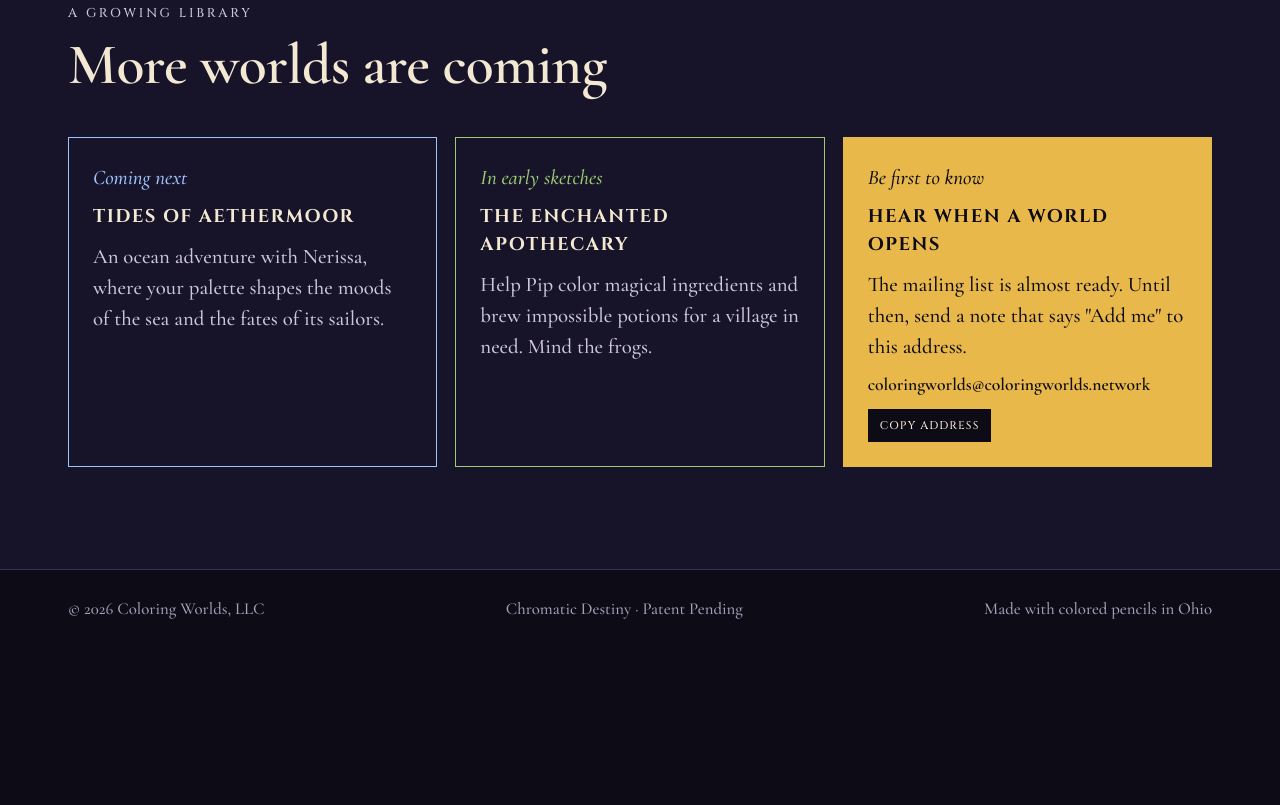
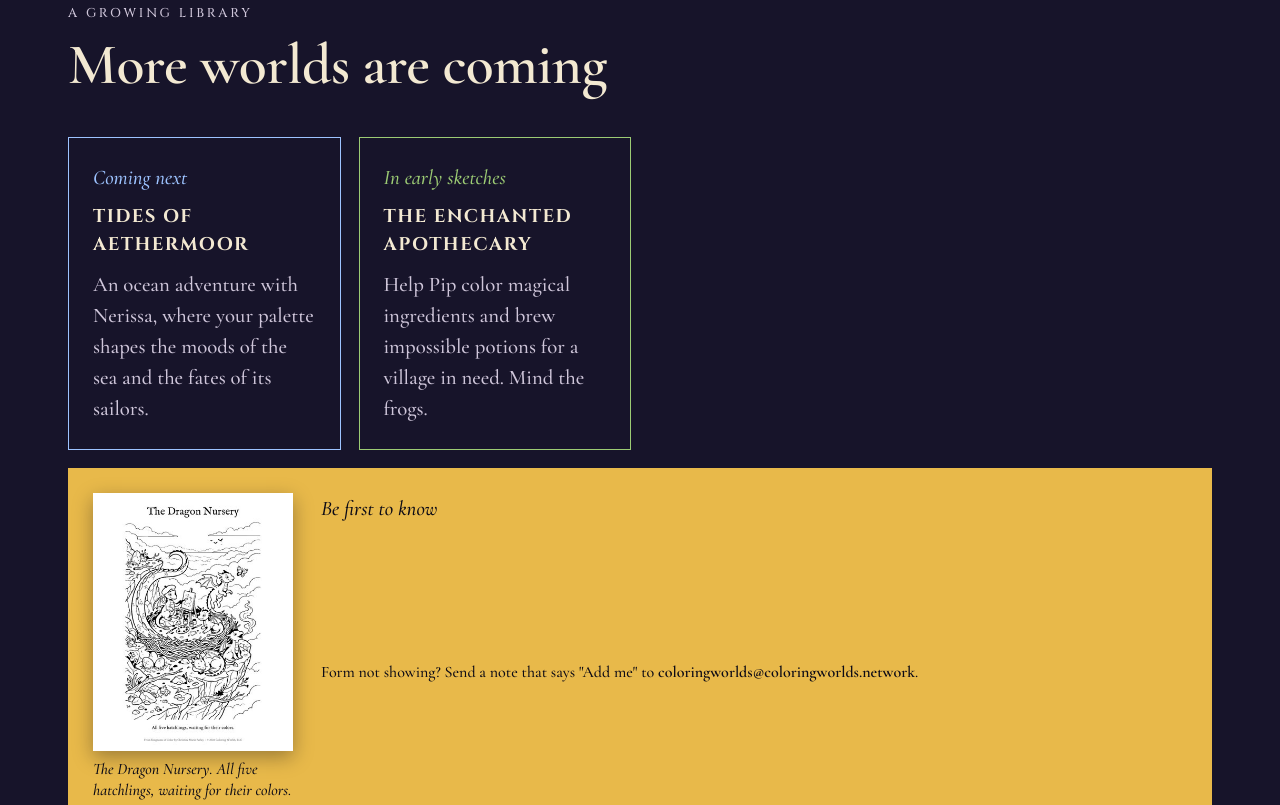
Before and after one commit to christinengalloway/Coloringworlds-site, a plain HTML site: page index.html in a window 1280 px wide. Shown: the part 4620-5425 px from the top of the page. Before the commit the page ends 5275 px from the top, so only its background shows below. Drawn offline with nearby package versions, Linux system fonts and the light colour scheme; animation ran at ten frames a second.

Commit message:
Add reader-list signup form and free Dragon Nursery page
Replaces the "send Add me" join card with the MailerLite embedded form
and a picture of the free page, adds /free/dragon-nursery.pdf for the
welcome email, and points the nav and book buttons at the form.

Co-Authored-By: Claude Opus 5.5 <noreply@anthropic.com>

```diff
--- a/index.html
+++ b/index.html
@@ -143,9 +143,15 @@ section.bay { border-top: 1px solid var(--rule); padding-block: clamp(56px, 8vw,
 .world p { color: var(--muted); }
 .world.join { background: var(--gold); color: var(--night); border-color: var(--gold); }
 .world.join p, .world.join .stg { color: var(--night); }
-.addr { display: flex; flex-wrap: wrap; gap: 10px; align-items: center; }
-.addr code { font-family: var(--body); font-size: 1.1rem; font-weight: 600; user-select: all; word-break: break-all; }
-.copy-btn { font-family: var(--display); font-size: .7rem; letter-spacing: .1em; padding: 9px 12px; background: var(--night); color: var(--ink); border: 0; cursor: pointer; }
+.world.join { grid-column: 1 / -1; grid-template-columns: minmax(0, 200px) minmax(0, 1fr); gap: 22px 28px; align-items: start; scroll-margin-top: 80px; }
+.join .freepage { display: grid; gap: 8px; margin: 0; }
+.join .freepage img { width: 100%; height: auto; display: block; box-shadow: 0 6px 18px rgba(13, 11, 22, .35); }
+.join .freepage figcaption { font-style: italic; font-size: 1rem; line-height: 1.3; }
+.join .signup { display: grid; gap: 8px; min-width: 0; }
+.join .signup .ml-embedded { min-height: 120px; }
+.join .alt { font-size: 1rem; }
+.join .alt b { font-weight: 600; word-break: break-all; }
+@media (max-width: 620px) { .world.join { grid-template-columns: minmax(0, 1fr); } .join .freepage { max-width: 220px; } }
 footer { border-top: 1px solid var(--rule); color: var(--dim); font-size: 1.05rem; }
 footer .wrap { padding-block: 26px 34px; display: flex; flex-wrap: wrap; gap: 8px 26px; justify-content: space-between; }
 .dock { position: fixed; right: max(14px, env(safe-area-inset-right, 0px)); bottom: calc(14px + env(safe-area-inset-bottom, 0px)); z-index: 25; display: flex; gap: 8px; }
@@ -156,13 +162,22 @@ footer .wrap { padding-block: 26px 34px; display: flex; flex-wrap: wrap; gap: 8p
 #fx { position: fixed; inset: 0; width: 100%; height: 100%; pointer-events: none; z-index: 30; }
 @media (prefers-reduced-motion: reduce) { html { scroll-behavior: auto; } .window .tint { transition: none; } }
 </style>
+<!-- MailerLite Universal -->
+<script>
+  (function(w,d,e,u,f,l,n){w[f]=w[f]||function(){(w[f].q=w[f].q||[])
+  .push(arguments);},l=d.createElement(e),l.async=1,l.src=u,
+  n=d.getElementsByTagName(e)[0],n.parentNode.insertBefore(l,n);})
+  (window,document,'script','https://assets.mailerlite.com/js/universal.js','ml');
+  ml('account', '2797884');
+</script>
+<!-- End MailerLite Universal -->
 </head>
 <body>
 
 <nav class="nav" aria-label="Main"><div class="wrap">
   <a class="mark" href="#top">COLORING WORLDS</a>
   <div class="links">
-    <a href="#destiny">CHROMATIC DESTINY</a><a href="#color">COLOR A PAGE</a><a href="#book">THE FIRST BOOK</a><a href="#hatchlings">HATCHLINGS</a><a href="#worlds">JOIN THE LIST</a>
+    <a href="#destiny">CHROMATIC DESTINY</a><a href="#color">COLOR A PAGE</a><a href="#book">THE FIRST BOOK</a><a href="#hatchlings">HATCHLINGS</a><a href="#join">JOIN THE LIST</a>
   </div>
 </div></nav>
 
@@ -261,7 +276,7 @@ footer .wrap { padding-block: 26px 34px; display: flex; flex-wrap: wrap; gap: 8p
       <li><b>3</b><span>endings to discover</span></li>
     </ul>
     <p style="color:var(--muted)">Play it digitally, or print the PDF and use your own pencils.</p>
-    <div class="acts"><a class="btn" href="#worlds">HEAR WHEN IT OPENS</a></div>
+    <div class="acts"><a class="btn" href="#join">GET THE FREE PAGE</a></div>
   </div>
 </div></section>
 
@@ -279,8 +294,12 @@ footer .wrap { padding-block: 26px 34px; display: flex; flex-wrap: wrap; gap: 8p
   <div class="worlds">
     <article class="world" style="--c:var(--wisdom)"><span class="stg">Coming next</span><h3>TIDES OF AETHERMOOR</h3><p>An ocean adventure with Nerissa, where your palette shapes the moods of the sea and the fates of its sailors.</p></article>
     <article class="world" style="--c:var(--heart)"><span class="stg">In early sketches</span><h3>THE ENCHANTED APOTHECARY</h3><p>Help Pip color magical ingredients and brew impossible potions for a village in need. Mind the frogs.</p></article>
-    <article class="world join"><span class="stg">Be first to know</span><h3>HEAR WHEN A WORLD OPENS</h3><p>The mailing list is almost ready. Until then, send a note that says "Add me" to this address.</p>
-      <div class="addr"><code>coloringworlds@coloringworlds.network</code><button class="copy-btn" type="button" id="copy" data-copy="coloringworlds@coloringworlds.network">COPY ADDRESS</button><span id="copied" aria-live="polite"></span></div></article>
+    <article class="world join" id="join">
+      <figure class="freepage"><img src="images/free/dragon-nursery.jpg" width="380" height="491" alt="The Dragon Nursery coloring page: five baby dragons around a nest on a cliff, one painting at an easel" loading="lazy"><figcaption>The Dragon Nursery. All five hatchlings, waiting for their colors.</figcaption></figure>
+      <div class="signup"><span class="stg">Be first to know</span>
+        <div class="ml-embedded" data-form="ilS6ob"></div>
+        <p class="alt">Form not showing? Send a note that says "Add me" to <b>coloringworlds@coloringworlds.network</b>.</p>
+      </div></article>
   </div>
 </div></section>
 
@@ -548,12 +567,6 @@ footer .wrap { padding-block: 26px 34px; display: flex; flex-wrap: wrap; gap: 8p
   Array.prototype.forEach.call(document.querySelectorAll('.tab'), function (tb) { tb.addEventListener('click', function () { openPage(tb.getAttribute('data-page')); }); });
   openPage('dragon');
 
-  /* Copy the address */
-  $('copy').addEventListener('click', function () {
-    var a = $('copy').getAttribute('data-copy'), out = $('copied');
-    function sel() { var r = document.createRange(); r.selectNodeContents($('copy').previousElementSibling); var s = getSelection(); s.removeAllRanges(); s.addRange(r); out.textContent = 'Selected. Press copy.'; }
-    try { navigator.clipboard.writeText(a).then(function () { out.textContent = 'Copied.'; }, sel); } catch (e) { sel(); }
-  });
 })();
 </script>
 </body>
```
Also changed, not shown: images/free/dragon-nursery.jpg (added), 1 other file.
